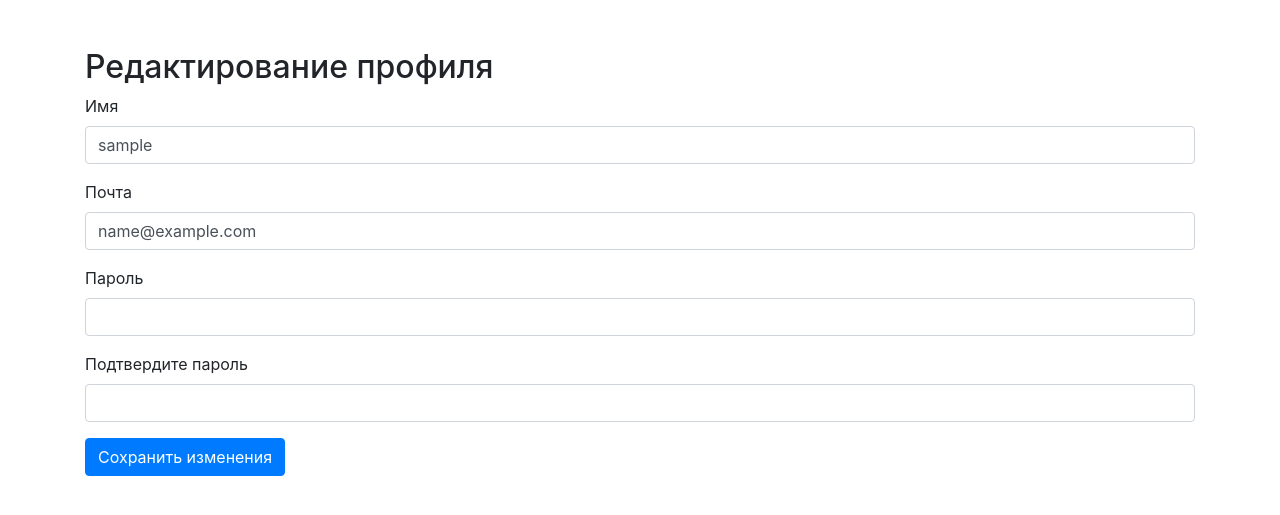
After one commit to NikolaySubbotin/VD07-authWebPy, a Flask app: page /edit_profile in a window 1280 px wide. The commit adds this page. Shown: the top 515 px of the page. Run offline with Flask 3, Linux system fonts and the light colour scheme; the visitor is signed in with stand-in values (Sample User, id 1); some libraries are stand-ins or nearby versions.

Commit message:
add VD07 dz

```diff
--- a/app/forms.py
+++ b/app/forms.py
@@ -27,3 +27,14 @@ class LoginForm(FlaskForm):
     password = PasswordField('Password', validators=[DataRequired()])
     remember = BooleanField('Запомни меня')
     submit = SubmitField('Login')
+
+class EditProfileForm(FlaskForm):
+    name = StringField('Имя', validators=[DataRequired(), Length(min=2, max=50)])
+    email = StringField('Почта', validators=[DataRequired(), Email()])
+    password = PasswordField('Пароль', validators=[
+        DataRequired(),
+        Length(min=2, max=20),
+        EqualTo('confirm_password', message='Пароли должны совпадать')
+    ])
+    confirm_password = PasswordField('Подтвердите пароль', validators=[DataRequired()])
+    submit = SubmitField('Сохранить изменения')
--- a/app/routes.py
+++ b/app/routes.py
@@ -1,8 +1,10 @@
-from flask import render_template, request, redirect, url_for, flash
+from flask import render_template, request, redirect, url_for, flash, Flask
 from flask_login import login_user, logout_user, current_user, login_required
 from app.models import User
 from app import app, db, bcrypt
 from app.forms import RegistrationForm, LoginForm
+from app.forms import EditProfileForm
+
 
 @app.route('/')
 @app.route('/home')
@@ -47,3 +49,33 @@ def logout():
 @login_required
 def account():
     return render_template('account.html')
+
+
+@app.route('/edit_profile', methods=['GET', 'POST'])
+@login_required
+def edit_profile():
+    form = EditProfileForm()
+
+    if form.validate_on_submit():
+        # Обновляем данные пользователя
+        current_user.username = form.name.data
+        current_user.email = form.email.data
+        if form.password.data:
+            hashed_password = bcrypt.generate_password_hash(form.password.data).decode('utf-8')
+            current_user.password = hashed_password
+
+        # Сохраняем изменения в базе данных
+        db.session.commit()
+
+        # Сообщаем об успешном обновлении профиля
+        flash(f'Профиль {current_user.username} успешно обновлен!', 'success')
+
+        # Перенаправляем на главную страницу
+        return redirect(url_for('home'))
+
+    # Если GET-запрос или форма не прошла валидацию, загружаем текущие данные пользователя
+    elif request.method == 'GET':
+        form.name.data = current_user.username
+        form.email.data = current_user.email
+
+    return render_template('edit_profile.html', form=form)
--- a/app/templates/base.html
+++ b/app/templates/base.html
@@ -15,6 +15,7 @@
         {% if current_user.is_authenticated %}
             <a href="{{ url_for('account') }}">Account</a>
             <a href="{{ url_for('logout') }}">Logout</a>
+            <a href="{{ url_for('edit_profile') }}">Edit Profile</a>
         {% else %}
             <a href="{{ url_for('login') }}">Login</a>
             <a href="{{ url_for('register') }}">Register</a>
--- /dev/null
+++ b/app/templates/edit_profile.html
@@ -0,0 +1,39 @@
+<!DOCTYPE html>
+<html lang="ru">
+<head>
+    <meta charset="UTF-8">
+    <meta name="viewport" content="width=device-width, initial-scale=1.0">
+    <title>Редактирование профиля</title>
+    <link href="https://stackpath.bootstrapcdn.com/bootstrap/4.5.2/css/bootstrap.min.css" rel="stylesheet">
+</head>
+<body>
+<div class="container">
+    <h2 class="mt-5">Редактирование профиля</h2>
+    <form method="POST" action="">
+        {{ form.hidden_tag() }}
+        <div class="form-group">
+            {{ form.name.label(class="form-control-label") }}
+            {{ form.name(class="form-control") }}
+        </div>
+        <div class="form-group">
+            {{ form.email.label(class="form-control-label") }}
+            {{ form.email(class="form-control") }}
+        </div>
+        <div class="form-group">
+            {{ form.password.label(class="form-control-label") }}
+            {{ form.password(class="form-control") }}
+        </div>
+        <div class="form-group">
+            {{ form.confirm_password.label(class="form-control-label") }}
+            {{ form.confirm_password(class="form-control") }}
+        </div>
+        <div class="form-group">
+            {{ form.submit(class="btn btn-primary") }}
+        </div>
+    </form>
+</div>
+
+<script src="https://code.jquery.com/jquery-3.5.1.slim.min.js"></script>
+<script src="https://cdn.jsdelivr.net/npm/bootstrap@4.5.2/dist/js/bootstrap.bundle.min.js"></script>
+</body>
+</html>
```
